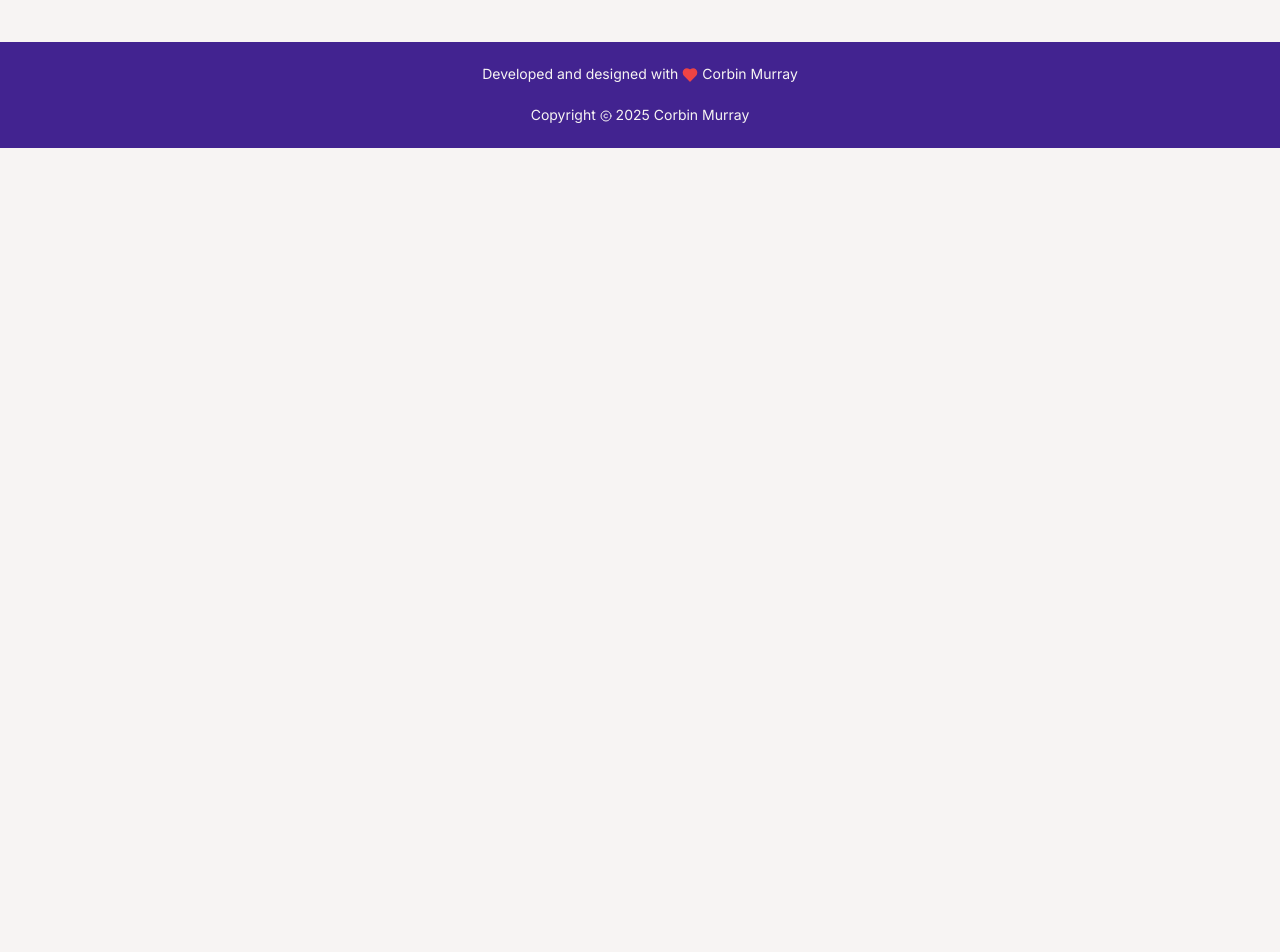
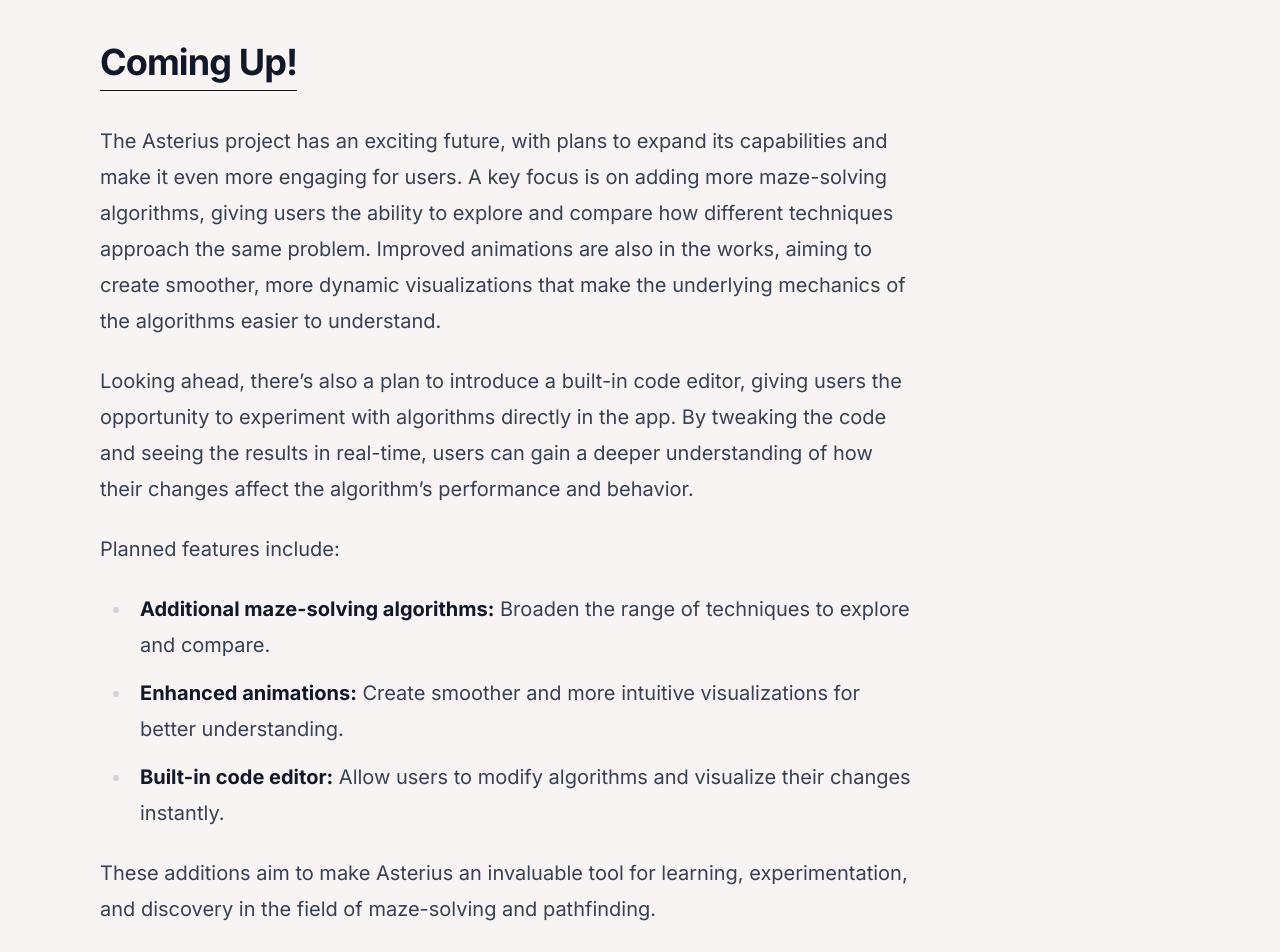
Before and after one commit to corbinmurray/corbinmurray-dev, a Next.js app: page /projects/asterius in a window 1280 px wide. Shown: the part 1640-2592 px from the top of the page. Before the commit the page ends 1788 px from the top, so only its background shows below. Built offline with nearby package versions, Linux system fonts and the light colour scheme.

Commit message:
Add page contents

```diff
--- a/app/projects/asterius/page.tsx
+++ b/app/projects/asterius/page.tsx
@@ -24,6 +24,45 @@ export default function Page() {
 				<div className="max-w-screen-sm mx-auto my-12 md:my-24">
 					<MazeSvg className="mx-auto" />
 				</div>
+
+				<article className="mt-12 md:mt-24">
+					<h2 className="max-w-fit">Coming Up!</h2>
+				</article>
+
+				<article>
+					<p>
+						The Asterius project has an exciting future, with plans to expand its capabilities and make it even more engaging for users. A key focus is on
+						adding more maze-solving algorithms, giving users the ability to explore and compare how different techniques approach the same problem. Improved
+						animations are also in the works, aiming to create smoother, more dynamic visualizations that make the underlying mechanics of the algorithms easier
+						to understand.
+					</p>
+				</article>
+
+				<article>
+					<p>
+						Looking ahead, there’s also a plan to introduce a built-in code editor, giving users the opportunity to experiment with algorithms directly in the
+						app. By tweaking the code and seeing the results in real-time, users can gain a deeper understanding of how their changes affect the algorithm’s
+						performance and behavior.
+					</p>
+				</article>
+
+				<article>
+					<p>Planned features include:</p>
+					<ul>
+						<li>
+							<strong>Additional maze-solving algorithms:</strong> Broaden the range of techniques to explore and compare.
+						</li>
+						<li>
+							<strong>Enhanced animations:</strong> Create smoother and more intuitive visualizations for better understanding.
+						</li>
+						<li>
+							<strong> Built-in code editor:</strong> Allow users to modify algorithms and visualize their changes instantly.
+						</li>
+					</ul>
+					<p>
+						These additions aim to make Asterius an invaluable tool for learning, experimentation, and discovery in the field of maze-solving and pathfinding.
+					</p>
+				</article>
 			</RevealSection>
 		</>
 	);
--- a/components/link.tsx
+++ b/components/link.tsx
@@ -5,7 +5,7 @@ import NextLink from "next/link";
 import { MouseEventHandler } from "react";
 
 const linkVariants = cva(
-	"inline-flex items-start group-hover:text-secondary group-hover:cursor-pointer hover:text-secondary capitalize text-md lg:text-lg underline-none gap-1",
+	"inline-flex items-baseline group-hover:text-secondary group-hover:cursor-pointer hover:text-secondary capitalize text-md lg:text-lg underline-none gap-1",
 	{
 		variants: {
 			variant: {
```
